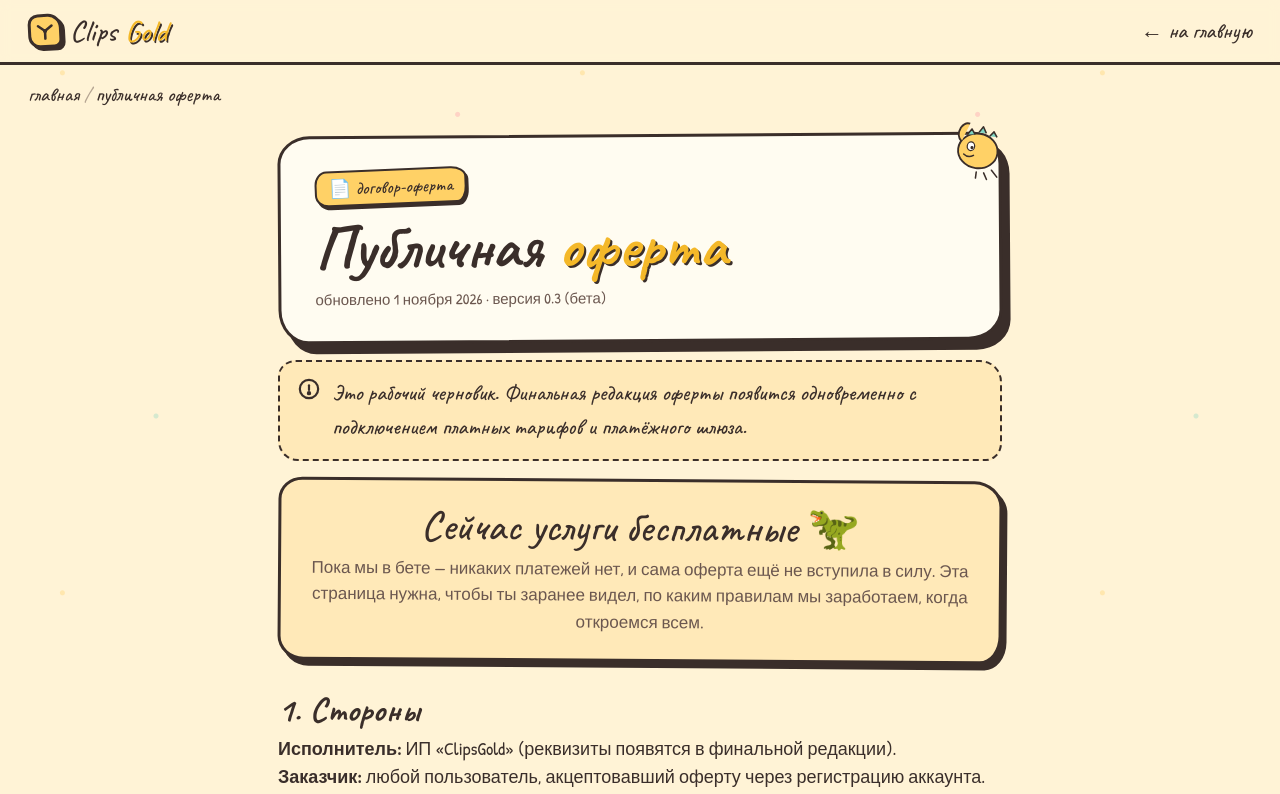
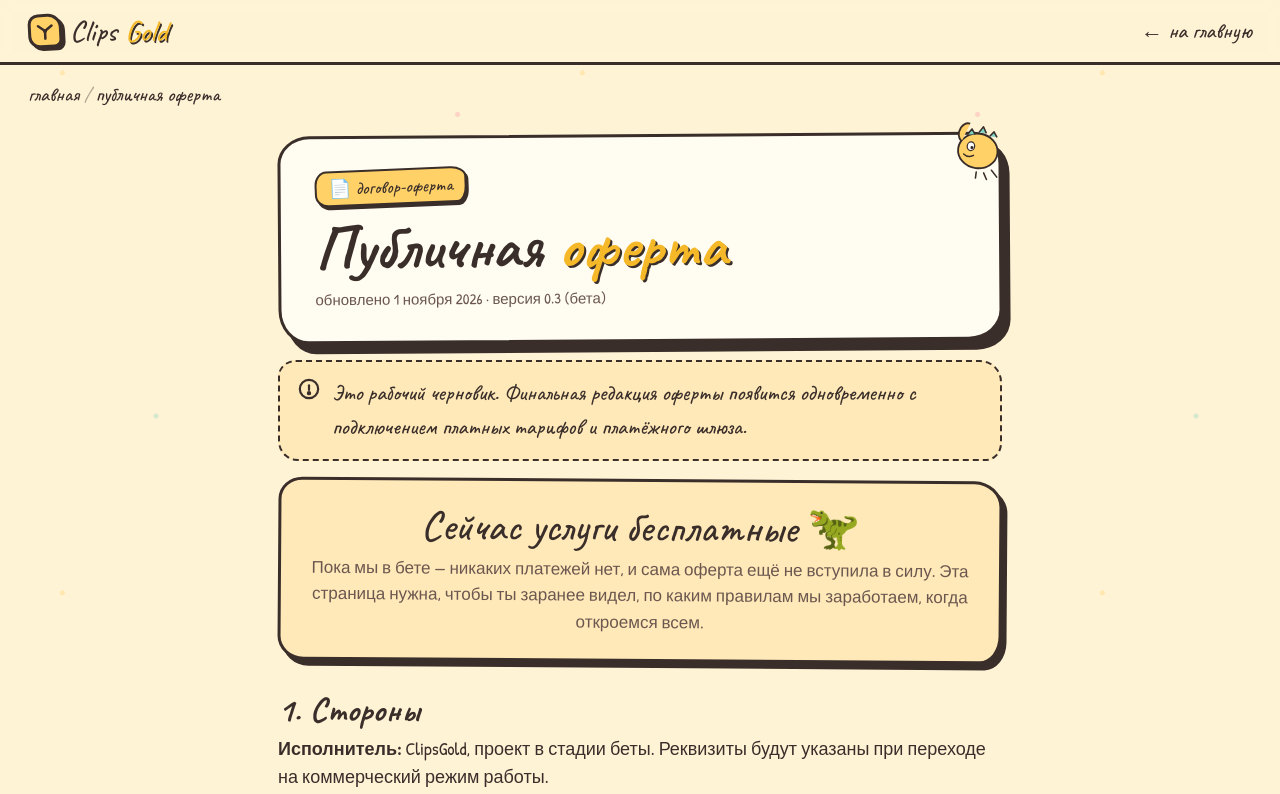
Before and after one commit to kamalov2000/ClipsGold, a Next.js app in the folder frontend/: page /offer in a window 1280 px wide. Shown: the top 794 px of the page. Built offline with nearby package versions, Linux system fonts and the light colour scheme; a web font is replaced by a local one.

Commit message:
fix: replace ИП placeholder with honest beta wording in offer
Co-Authored-By: Claude Sonnet 4.6 <noreply@anthropic.com>

```diff
--- a/frontend/app/offer/page.tsx
+++ b/frontend/app/offer/page.tsx
@@ -56,7 +56,7 @@ export default function OfferPage() {
           </div>
 
           <h2 style={{fontFamily:'"Caveat",cursive',fontWeight:700,fontSize:34,lineHeight:1.05,margin:'30px 0 0'}}>1. Стороны</h2>
-          <p style={{margin:'8px 0'}}><b>Исполнитель:</b> ИП «ClipsGold» (реквизиты появятся в финальной редакции).<br/>
+          <p style={{margin:'8px 0'}}><b>Исполнитель:</b> ClipsGold, проект в стадии беты. Реквизиты будут указаны при переходе на коммерческий режим работы.<br/>
           <b>Заказчик:</b> любой пользователь, акцептовавший оферту через регистрацию аккаунта.</p>
 
           <h2 style={{fontFamily:'"Caveat",cursive',fontWeight:700,fontSize:34,lineHeight:1.05,margin:'30px 0 0'}}>2. Предмет договора</h2>
```
